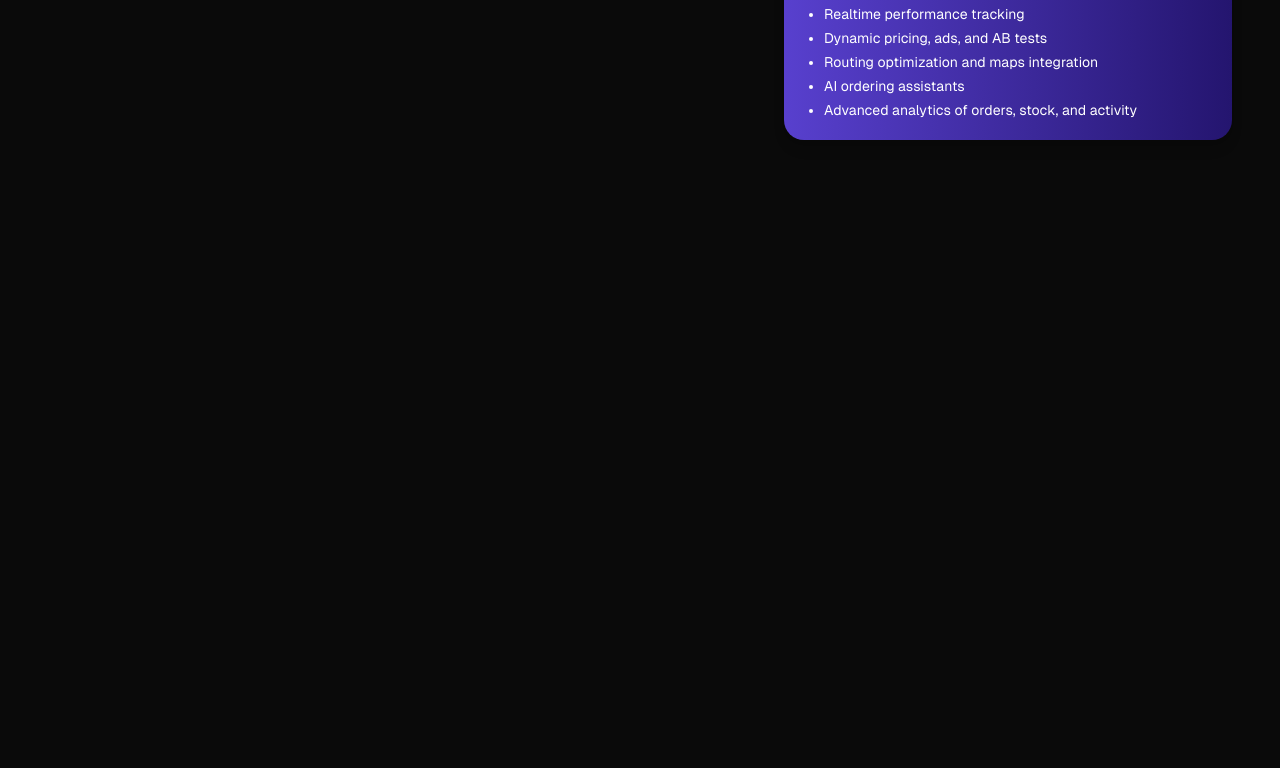
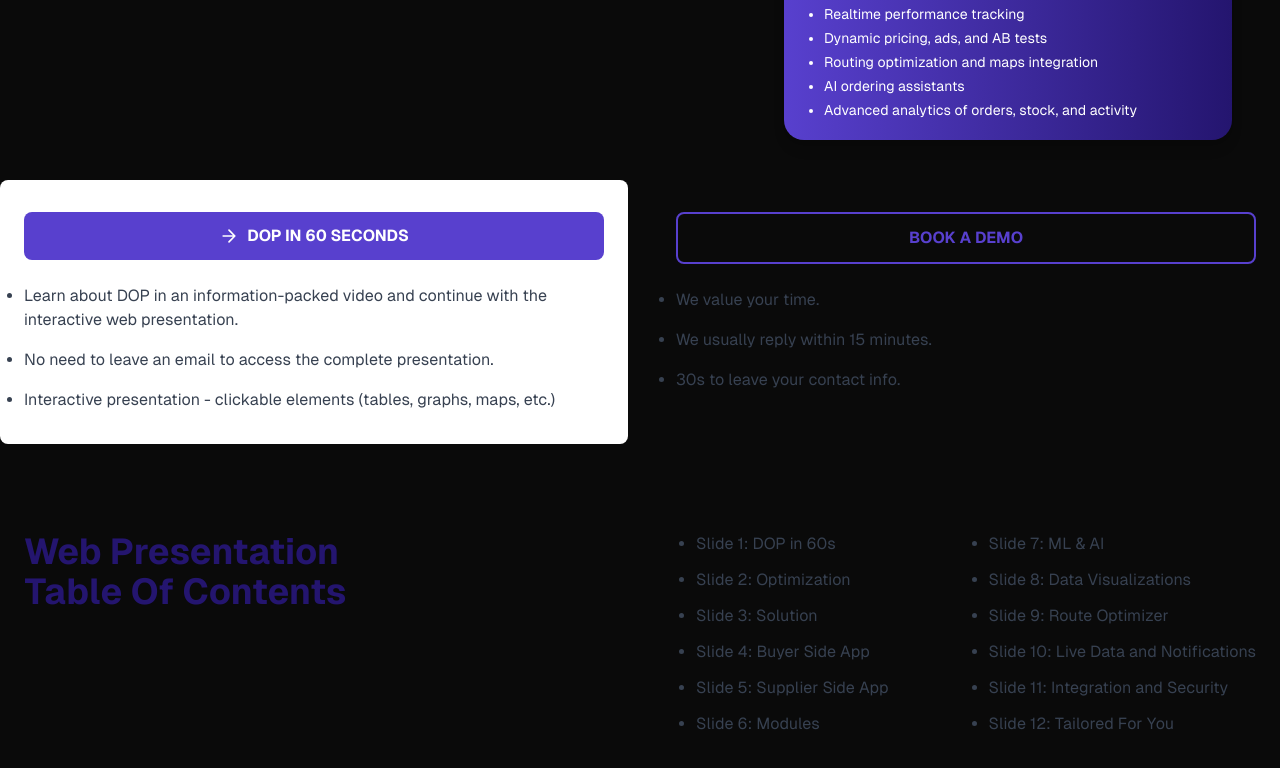
Before and after one commit to dulovici/next-demo, a Next.js app: page / in a window 1280 px wide. Shown: the part 1074-1842 px from the top of the page. Before the commit the page ends 1254 px from the top, so only its background shows below. Built offline with nearby package versions, Linux system fonts and the light colour scheme.

Commit message:
presentation content

```diff
--- /dev/null
+++ b/src/app/components/product-page/BookADemoSection.tsx
@@ -0,0 +1,21 @@
+import React from "react";
+
+const BookADemoSection = () => {
+  return (
+    <section className="w-full md:w-1/2 mx-auto px-6 py-8">
+      {/* Button Section */}
+      <button className="cursor-pointer flex items-center justify-center gap-2 w-full border-2 border-primary text-primary text-sm md:text-base font-bold py-3 px-6 rounded-lg hover:bg-primary hover:text-white transition duration-300">
+        BOOK A DEMO
+      </button>
+
+      {/* List Section */}
+      <ul className="list-disc mt-6 space-y-4 text-gray-700 text-sm md:text-base leading-relaxed">
+        <li>We value your time.</li>
+        <li>We usually reply within 15 minutes.</li>
+        <li>30s to leave your contact info.</li>
+      </ul>
+    </section>
+  );
+};
+
+export default BookADemoSection;
--- /dev/null
+++ b/src/app/components/product-page/PresentationContentSection.tsx
@@ -0,0 +1,34 @@
+import React from "react";
+
+const PresentationContentSection = () => {
+  return (
+    <section className="container mx-auto py-12 px-6 flex flex-col lg:flex-row lg:justify-between">
+      {/* Title */}
+      <h2 className="text-2xl md:text-4xl font-bold text-secondary mb-8 text-center sm:text-left">
+        Web Presentation <br /> Table Of Contents
+      </h2>
+
+      {/* Content */}
+      <div className="flex sm:flex-col sm:gap-2 md:flex-row md:gap-20">
+        <ul className="list-disc pl-5 space-y-3 text-sm md:text-base text-foreground text-gray-700">
+          <li>Slide 1: DOP in 60s</li>
+          <li>Slide 2: Optimization</li>
+          <li>Slide 3: Solution</li>
+          <li>Slide 4: Buyer Side App</li>
+          <li>Slide 5: Supplier Side App</li>
+          <li>Slide 6: Modules</li>
+        </ul>
+        <ul className="list-disc pl-5 space-y-3 text-sm md:text-base text-foreground text-gray-700">
+          <li>Slide 7: ML & AI</li>
+          <li>Slide 8: Data Visualizations</li>
+          <li>Slide 9: Route Optimizer</li>
+          <li>Slide 10: Live Data and Notifications</li>
+          <li>Slide 11: Integration and Security</li>
+          <li>Slide 12: Tailored For You</li>
+        </ul>
+      </div>
+    </section>
+  );
+};
+
+export default PresentationContentSection;
--- /dev/null
+++ b/src/app/components/product-page/ProductPresentationSection.tsx
@@ -0,0 +1,41 @@
+import React from "react";
+
+const ProductVideoSection = () => {
+  return (
+    <section className="w-full md:w-1/2 mx-auto px-6 py-8 bg-white rounded-lg">
+      {/* Button Section */}
+      <button className="flex items-center justify-center gap-2 w-full bg-primary text-white text-sm md:text-base font-bold py-3 px-6 rounded-lg hover:bg-primary-dark transition duration-300">
+        <svg
+          xmlns="http://www.w3.org/2000/svg"
+          fill="none"
+          viewBox="0 0 24 24"
+          strokeWidth="2"
+          stroke="currentColor"
+          className="w-5 h-5"
+        >
+          <path
+            strokeLinecap="round"
+            strokeLinejoin="round"
+            d="M5 12h14M12 5l7 7-7 7"
+          />
+        </svg>
+        DOP IN 60 SECONDS
+      </button>
+
+      {/* List Section */}
+      <ul className=" list-disc mt-6 space-y-4 text-gray-700 text-sm md:text-base leading-relaxed">
+        <li>
+          Learn about DOP in an information-packed video and continue with the
+          interactive web presentation.
+        </li>
+        <li>No need to leave an email to access the complete presentation.</li>
+        <li>
+          Interactive presentation - clickable elements (tables, graphs, maps,
+          etc.)
+        </li>
+      </ul>
+    </section>
+  );
+};
+
+export default ProductVideoSection;
--- a/src/app/page.tsx
+++ b/src/app/page.tsx
@@ -1,11 +1,19 @@
+import BookADemoSection from "./components/product-page/BookADemoSection";
 import FeaturesSection from "./components/product-page/FeaturesSection";
 import Hero from "./components/product-page/Hero";
+import PresentationContentSection from "./components/product-page/PresentationContentSection";
+import ProductPresentationSection from "./components/product-page/ProductPresentationSection";
 
 export default function Home() {
   return (
     <>
       <Hero />
       <FeaturesSection />
+      <div className="container pb-10 flex flex-col md:flex-row m-auto gap-6">
+        <ProductPresentationSection />
+        <BookADemoSection />
+      </div>
+      <PresentationContentSection />
     </>
   );
 }
```
